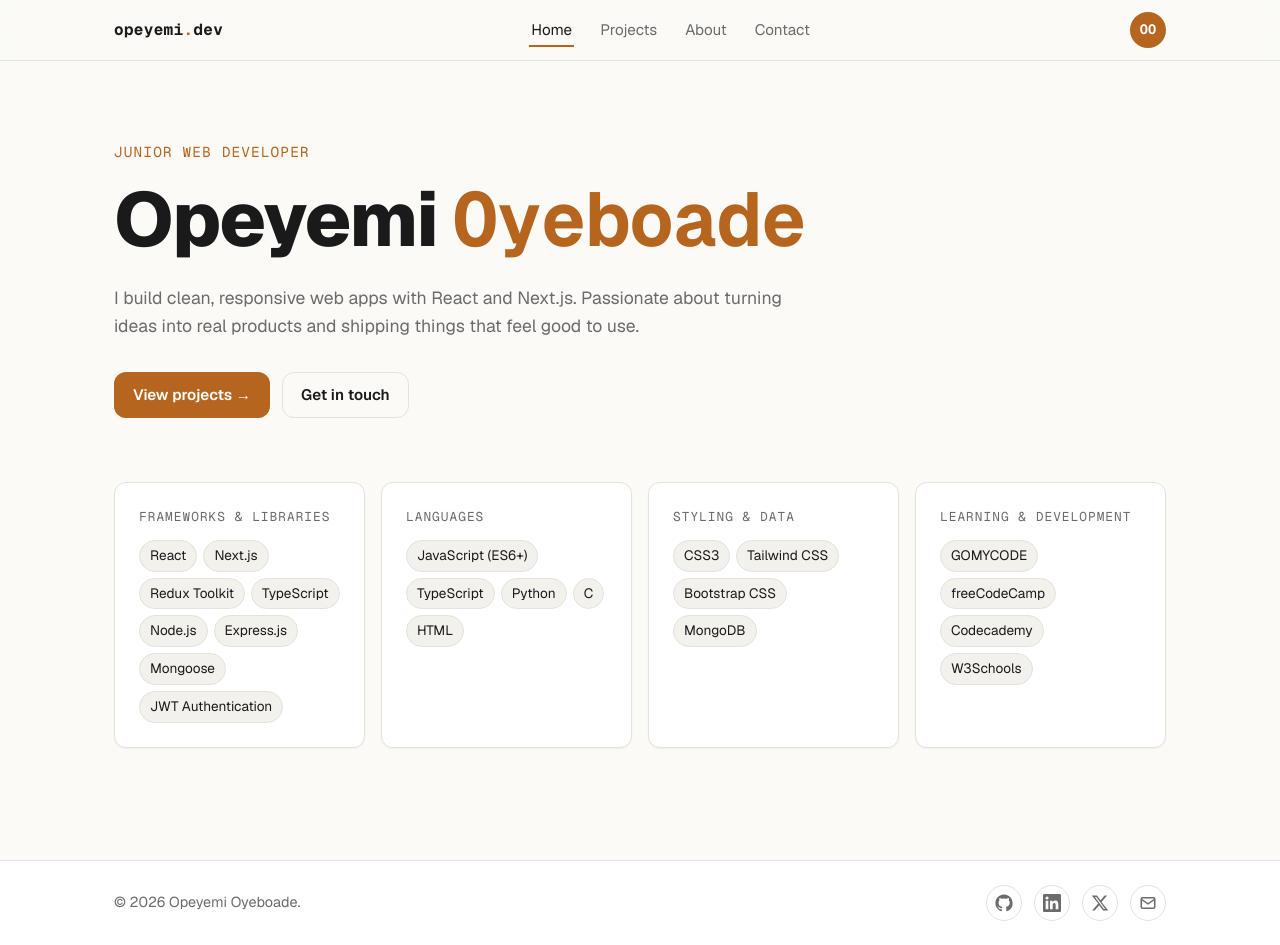
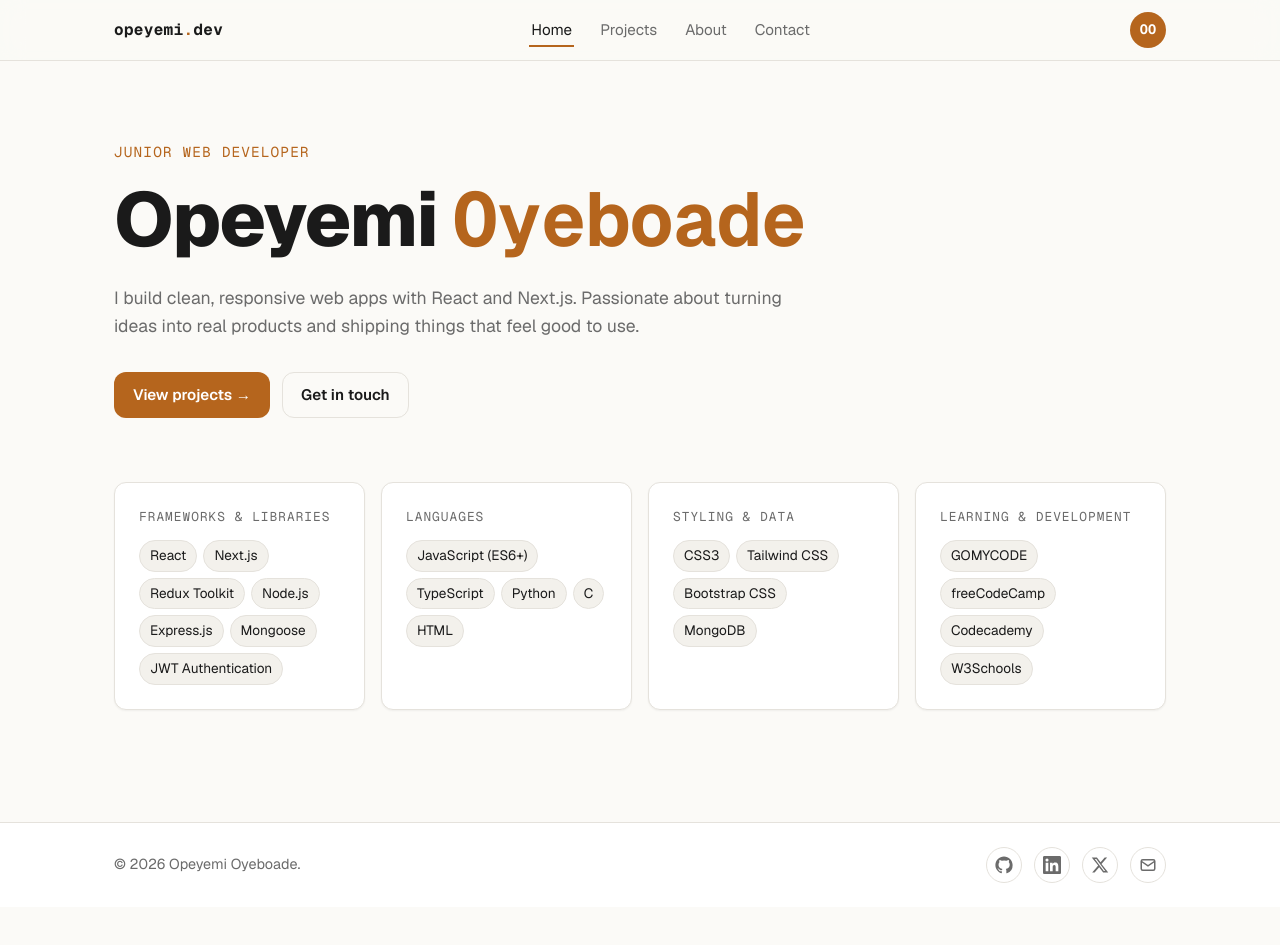
Before and after one commit to oboyeboade-code/portfolio, a Next.js app: page / in a window 1280 px wide. After the commit the page ends 907 px from the top, so only its background shows below. Built offline with nearby package versions, Linux system fonts and the light colour scheme.

Commit message:
initial commit

```diff
--- a/app/page.tsx
+++ b/app/page.tsx
@@ -30,7 +30,6 @@ export default function Home() {
             <li>React</li>
             <li>Next.js</li>
             <li>Redux Toolkit</li>
-            <li>TypeScript</li>
             <li>Node.js</li>
             <li>Express.js</li>
             <li>Mongoose</li>
```
